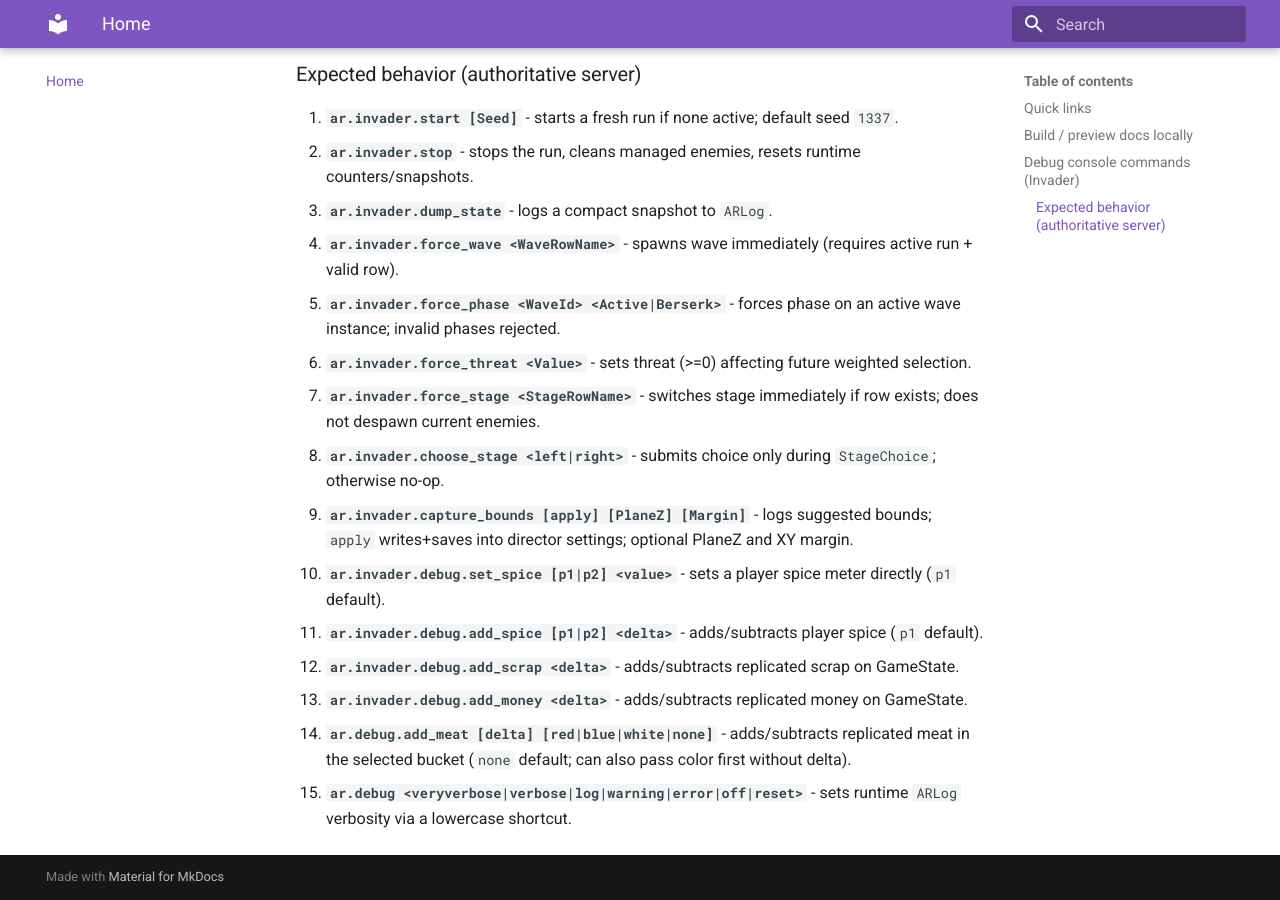
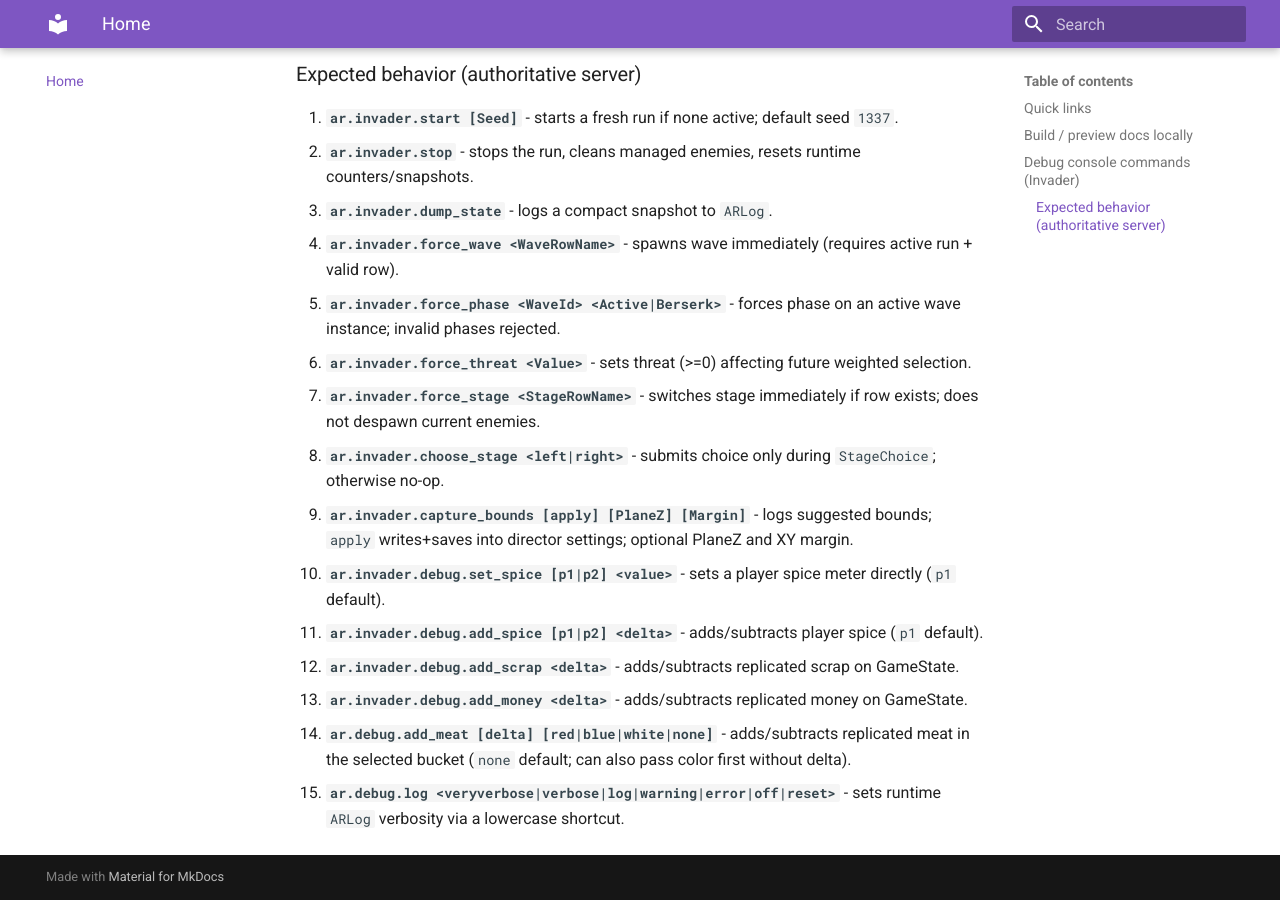
Before and after one commit to turnercore/unreal-alienramen, an MkDocs documentation site: the page built from Documentation/README.md, in a window 1280 px wide and 900 px high, scrolled down 1071 px. Built offline with MkDocs 1.6.1 and Material for MkDocs 9.7.7, drawn with Linux system fonts in a browser that asks for light colours.

Commit message:
Refactor debug console command for ARLog verbosity and add replicated release mode to shop carry component

```diff
--- a/Documentation/README.md
+++ b/Documentation/README.md
@@ -43,7 +43,7 @@ Use the in-game console (`~`).
     - `ar.invader.debug.add_scrap <delta>`
     - `ar.invader.debug.add_money <delta>`
     - `ar.debug.add_meat [delta] [red|blue|white|none]`
-    - `ar.debug <veryverbose|verbose|log|warning|error|off|reset>`
+    - `ar.debug.log <veryverbose|verbose|log|warning|error|off|reset>`
 
 ### Expected behavior (authoritative server)
 
@@ -61,4 +61,4 @@ Use the in-game console (`~`).
 12. **`ar.invader.debug.add_scrap <delta>`** - adds/subtracts replicated scrap on GameState.
 13. **`ar.invader.debug.add_money <delta>`** - adds/subtracts replicated money on GameState.
 14. **`ar.debug.add_meat [delta] [red|blue|white|none]`** - adds/subtracts replicated meat in the selected bucket (`none` default; can also pass color first without delta).
-15. **`ar.debug <veryverbose|verbose|log|warning|error|off|reset>`** - sets runtime `ARLog` verbosity via a lowercase shortcut.
+15. **`ar.debug.log <veryverbose|verbose|log|warning|error|off|reset>`** - sets runtime `ARLog` verbosity via a lowercase shortcut.
```
Also changed, not shown: 2 other files.
